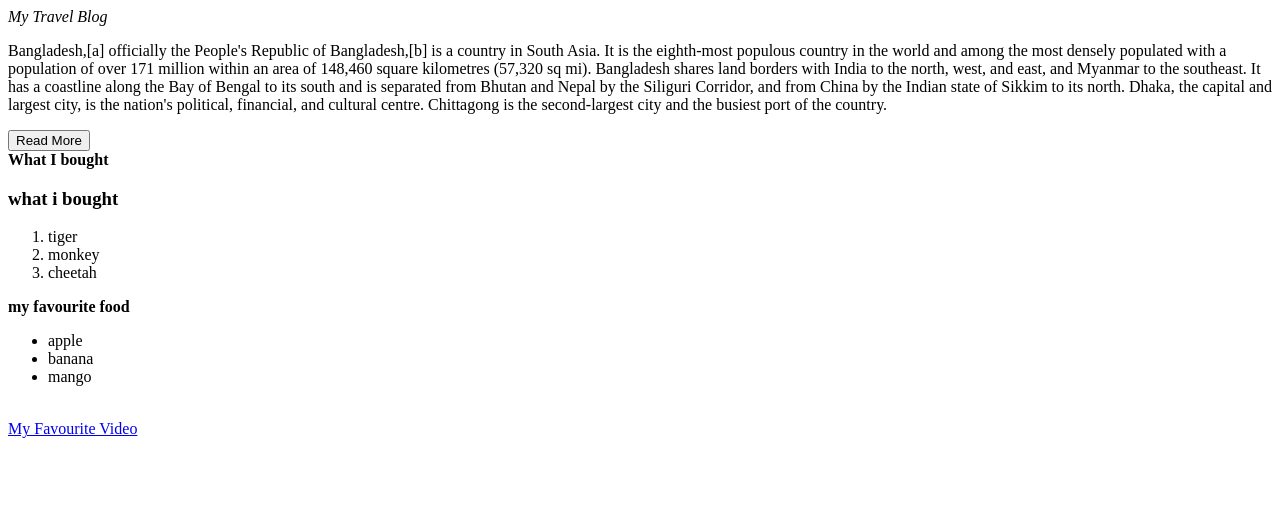
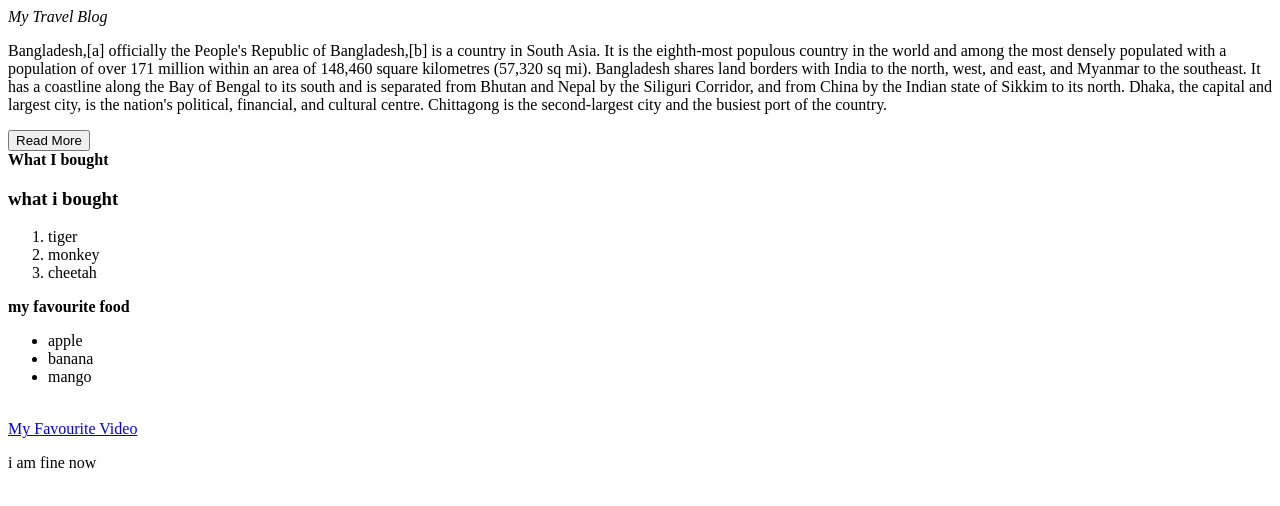
Before and after one commit to mahfujsheikh127/first-module-task, a plain HTML site: page index.html in a window 1280 px wide. Drawn offline with Linux system fonts and the light colour scheme.

Commit message:
like this

```diff
--- a/index.html
+++ b/index.html
@@ -31,7 +31,7 @@
 <a href="https://www.youtube.com/watch?v=Juoy1uiPwx8&list=PLvZl_H6RrMHhkfZOVTMOBDUrwwwo6j1hc&index=12" target="_blank">   My Favourite Video</a>
 
 
-
+ <p>i am fine now</p>
 
 
 
```
